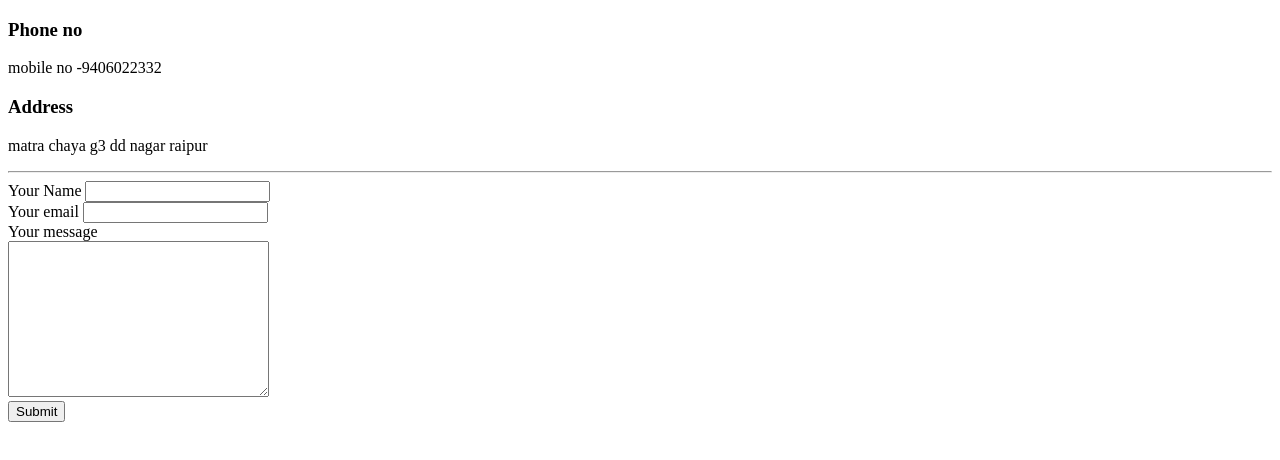
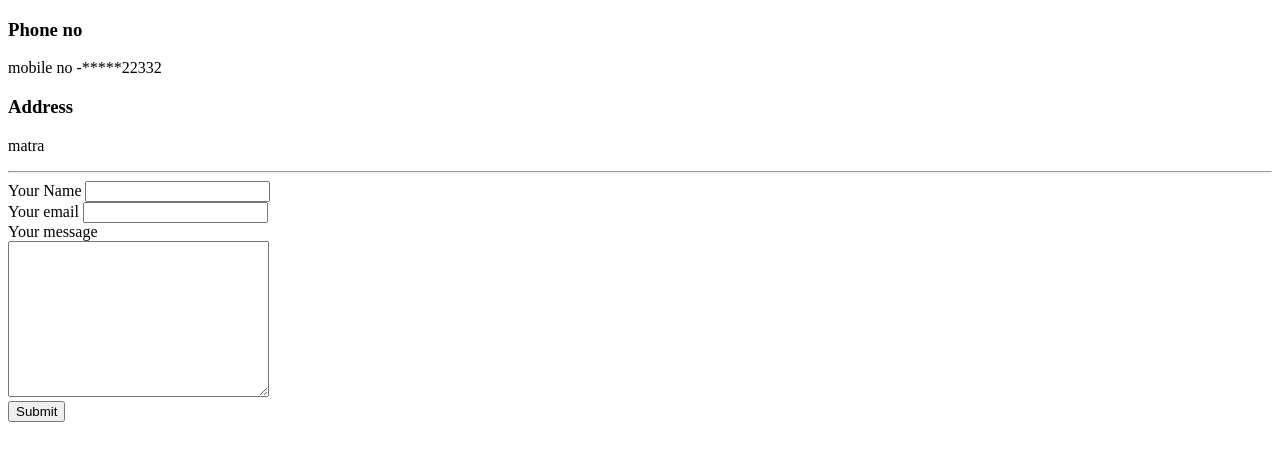
Before and after one commit to AJivesh/cv, a plain HTML site: page contact me.html in a window 1280 px wide. Drawn offline with Linux system fonts and the light colour scheme.

Commit message:
Update contact me.html

```diff
--- a/contact me.html
+++ b/contact me.html
@@ -8,9 +8,9 @@
   </head>
   <body>
     <h3>Phone no</h3>
-    <p>mobile no -9406022332</p>
+    <p>mobile no -*****22332</p>
     <h3>Address</h3>
-    <p>matra chaya g3 dd nagar raipur</p>
+    <p>matra </p>
     <hr />
     <form
       action=" mailto:jivesh.arya@gmail.com"
```
